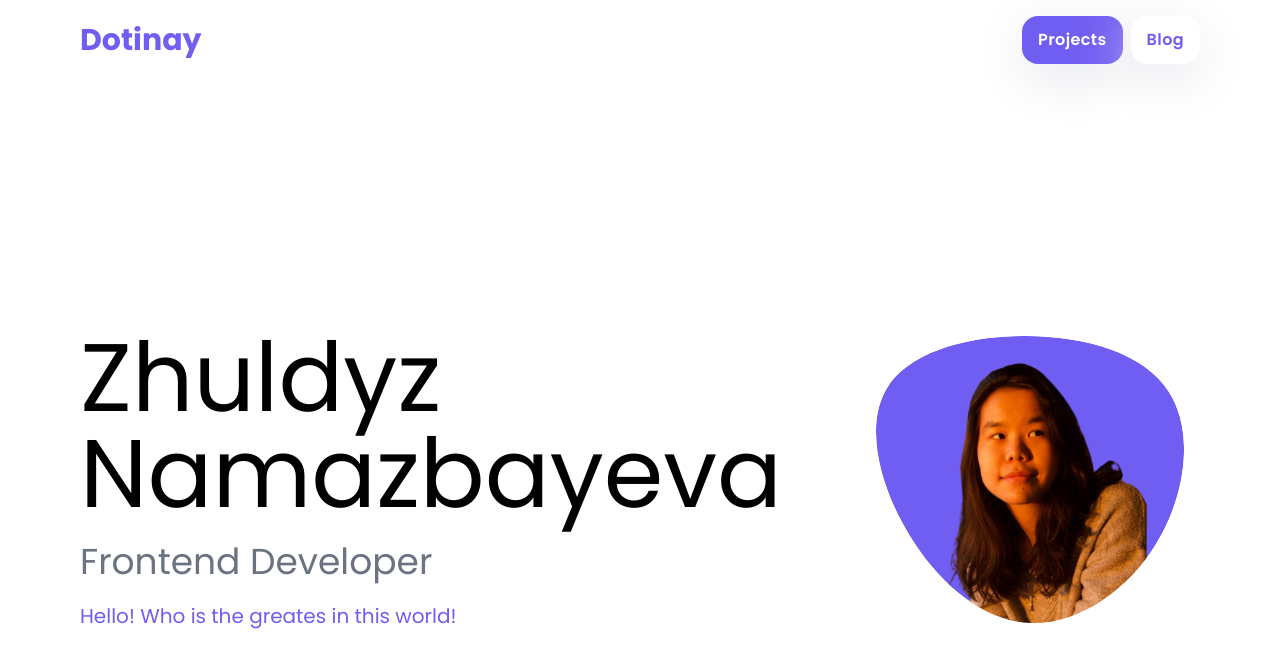
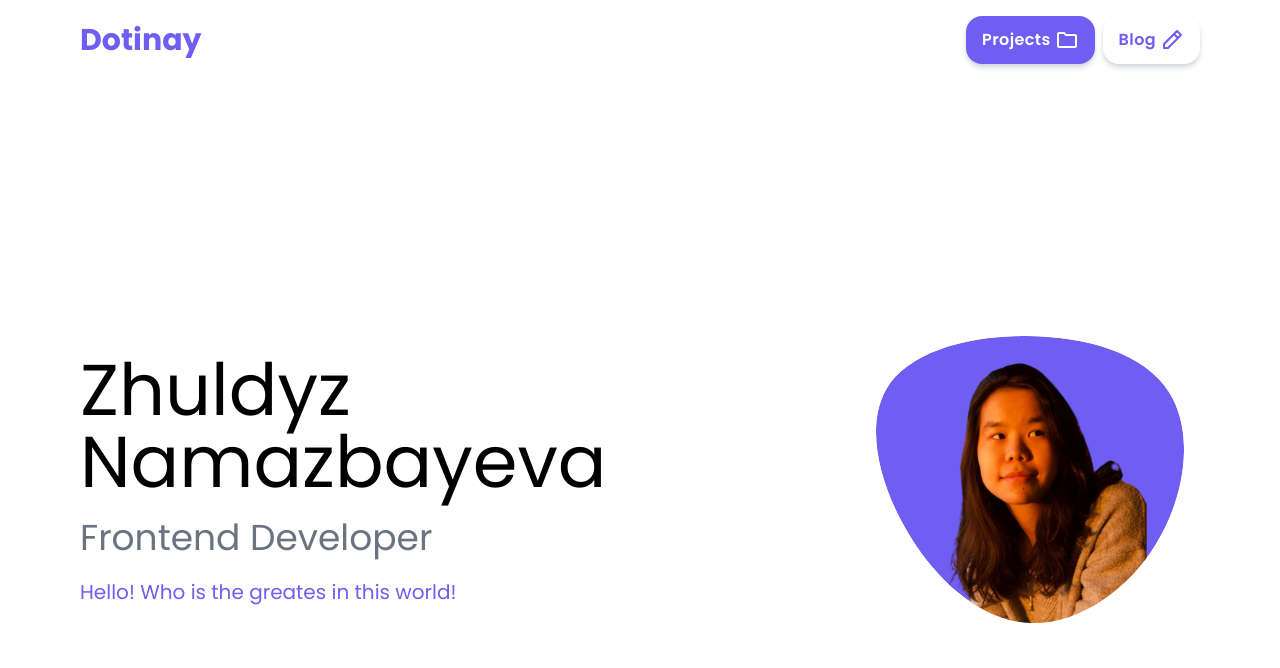
Before and after one commit to znamazbayeva/dotinay, a Nuxt app: page / in a window 1280 px wide. Shown: the top 668 px of the page. Built offline with nearby package versions, Linux system fonts and the light colour scheme.

Commit message:
feat(header): add icons to header buttons

```diff
--- a/components/AboutMe/index.vue
+++ b/components/AboutMe/index.vue
@@ -2,7 +2,7 @@
   <div class="laptop:translate-y-2/4 tablet:mt-20">
     <div class="container flex-col tablet:flex-row mx-auto flex justify-between items-center gap-5">
       <div class="flex flex-col gap-5 text-left">
-        <div class="text-4xl laptop:text-8xl">Zhuldyz Namazbayeva</div>
+        <div class="text-4xl laptop:text-7xl">Zhuldyz Namazbayeva</div>
         <div class="text-3xl text-gray-500 laptop:text-4xl">Frontend Developer</div>
         <div class="text-lg text-violetish laptop:text-xl">Hello! Who is the greates in this world!</div>
       </div>
--- a/components/Button/index.vue
+++ b/components/Button/index.vue
@@ -1,6 +1,6 @@
 <template>
   <div>
-    <button :class="[styleClass, 'hover:cursor-pointer shadow-3xl shadow-gray-200 px-2 py-2  tablet:px-4 tablet:py-3 rounded-2xl font-semibold tracking-wide']">
+    <button :class="[styleClass, 'hover:cursor-pointer shadow-md shadow-gray-300 px-2 py-2  tablet:px-4 tablet:py-3 rounded-2xl font-semibold tracking-wide']">
       <slot />
     </button>
   </div>
--- a/components/Header/index.vue
+++ b/components/Header/index.vue
@@ -8,13 +8,21 @@
       </div>
         <div class="flex justify-between items-center tablet:gap-2 gap-1">
           <nuxt-link to="/projects">
-            <Button styleClass="bg-violetish text-white">
-                Projects
+            <Button styleClass="flex justify-between items-center gap-1 bg-violetish text-white hover:-translate-y-1 transition-all">
+                <span>Projects</span>
+                <svg width="24" height="24" viewBox="0 0 24 24" fill="none" xmlns="http://www.w3.org/2000/svg">
+                  <path
+                    d="M2 6C2 4.89543 2.89543 4 4 4H9C9.26522 4 9.51957 4.10536 9.70711 4.29289L11.4142 6H20C21.1046 6 22 6.89543 22 8V18C22 19.1046 21.1046 20 20 20H4C2.89543 20 2 19.1046 2 18V6ZM8.58579 6L4 6V18H20V8H11C10.7348 8 10.4804 7.89464 10.2929 7.70711L8.58579 6Z"
+                    fill="currentColor" />
+                </svg>
             </Button>
           </nuxt-link>
           <nuxt-link to="/blog">
-            <Button styleClass="bg-white text-violetish">
-                Blog
+            <Button styleClass="flex justify-between items-center gap-1 bg-white text-violetish hover:-translate-y-1 transition-all">
+                <span>Blog</span>
+                <svg width="24" height="24" viewBox="0 0 24 24" fill="none" xmlns="http://www.w3.org/2000/svg">
+                  <path d="M16.2929 2.29289C16.6834 1.90237 17.3166 1.90237 17.7071 2.29289L21.7071 6.29289C22.0976 6.68342 22.0976 7.31658 21.7071 7.70711L8.70711 20.7071C8.51957 20.8946 8.26522 21 8 21H4C3.44772 21 3 20.5523 3 20V16C3 15.7348 3.10536 15.4804 3.29289 15.2929L13.2927 5.2931L16.2929 2.29289ZM14 7.41421L5 16.4142V19H7.58579L16.5858 10L14 7.41421ZM18 8.58579L19.5858 7L17 4.41421L15.4142 6L18 8.58579Z" fill="currentColor"/>
+                </svg>
             </Button>
           </nuxt-link>
         </div>
```
Also changed, not shown: assets/icons/folder.svg (added).
